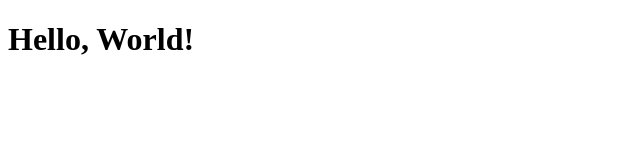
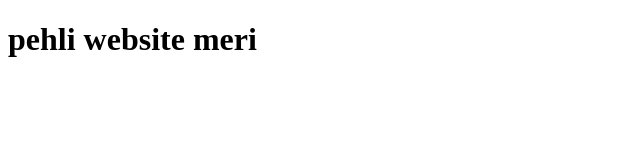
Before and after one commit to Prince1412-tech/1stpublic, a plain HTML site: page index.html in a window 1280 px wide. Shown: the whole page, without its empty margins (0-640 px from the left). Drawn offline with Linux system fonts and the light colour scheme.

Commit message:
Update index.html

```diff
--- a/index.html
+++ b/index.html
@@ -6,6 +6,6 @@
     <title>Hello World</title>
 </head>
 <body>
-    <h1>Hello, World!</h1>
+    <h1>pehli website meri</h1>
 </body>
 </html>
```
